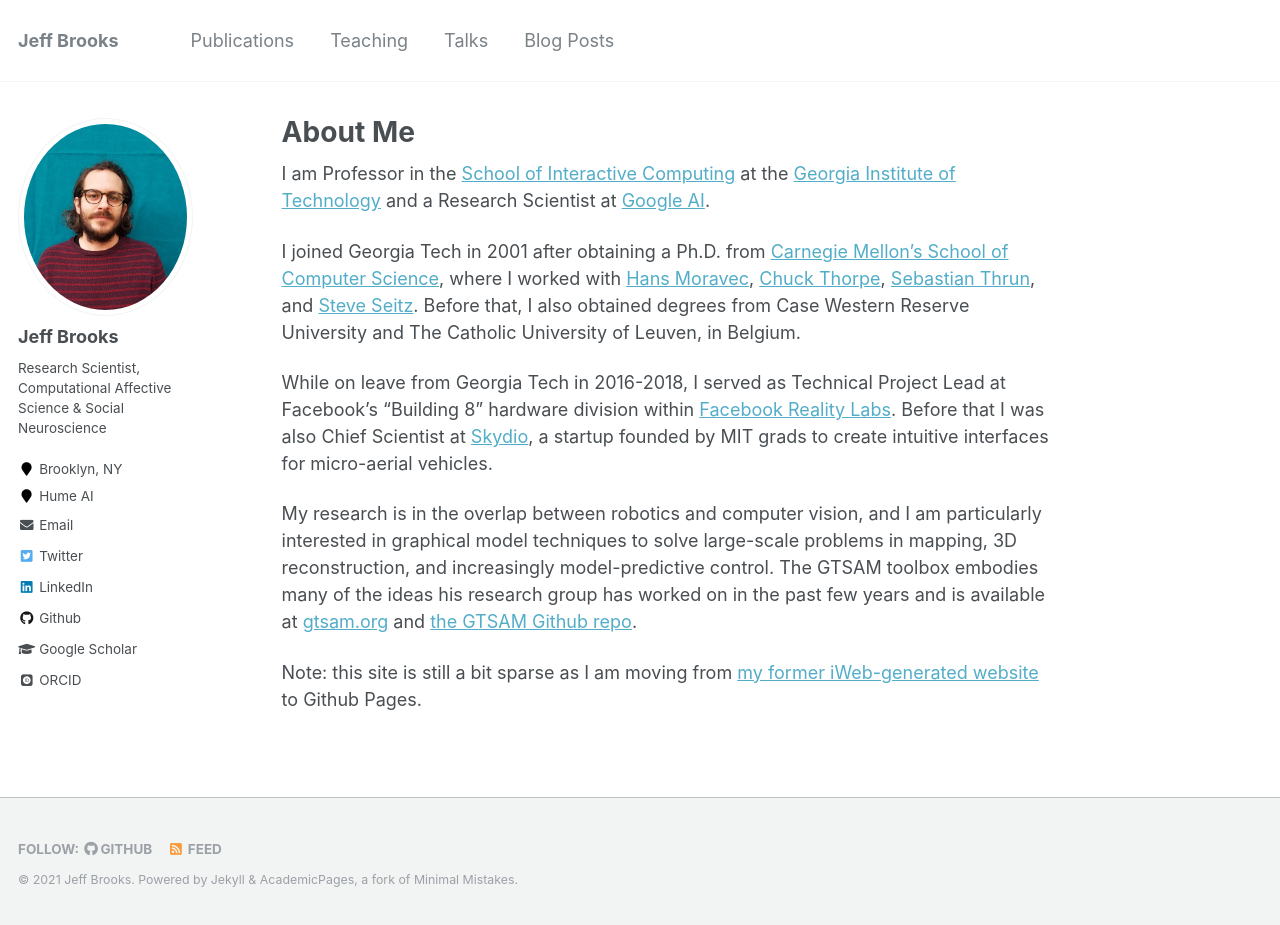
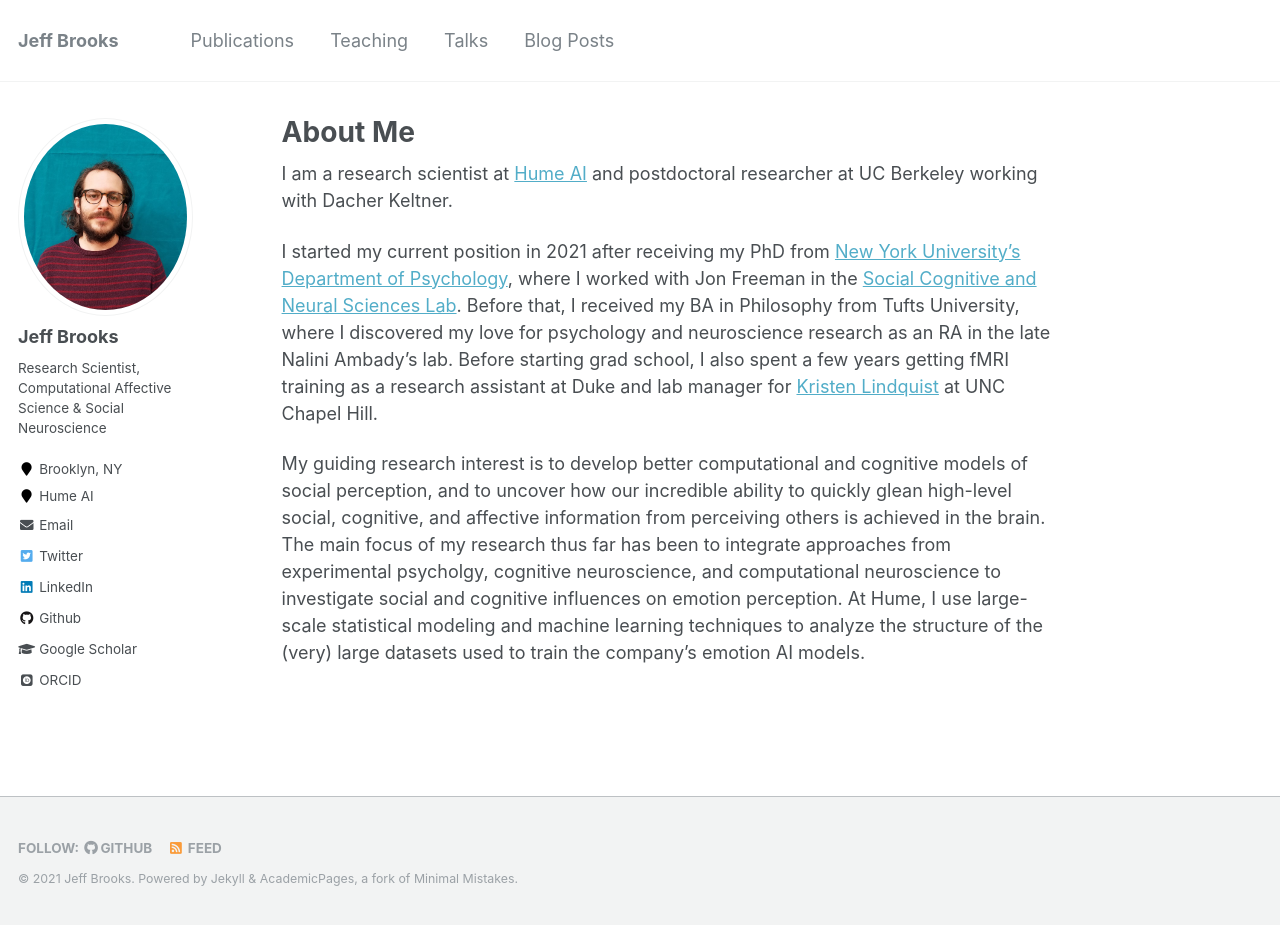
Before and after one commit to jeffreyallenbrooks/jeffreyallenbrooks.github.io, a Jekyll site: the page built from _pages/about.md, in a window 1280 px wide and 925 px high. Built offline with Jekyll 4.4.1, drawn with Linux system fonts in a browser that asks for light colours; some web fonts are replaced.

Commit message:
update about.md

```diff
--- a/_pages/about.md
+++ b/_pages/about.md
@@ -9,12 +9,8 @@ redirect_from:
 ---
 
 
-I am Professor in the [School of Interactive Computing](https://www.ic.gatech.edu/) at the [Georgia Institute of Technology](https://www.gatech.edu/) and a Research Scientist at [Google AI](https://ai.google/).
+I am a research scientist at [Hume AI](https://hume.ai/) and postdoctoral researcher at UC Berkeley working with Dacher Keltner.
 
-I joined Georgia Tech in 2001 after obtaining a Ph.D. from [Carnegie Mellon’s School of Computer Science](https://www.scs.cmu.edu/), where I worked with [Hans Moravec](https://frc.ri.cmu.edu/~hpm/), [Chuck Thorpe](https://www.clarkson.edu/people/chuck-thorpe), [Sebastian Thrun](http://robots.stanford.edu/), and [Steve Seitz](https://homes.cs.washington.edu/~seitz/). Before that, I also obtained degrees from Case Western Reserve University and The Catholic University of Leuven, in Belgium.
+I started my current position in 2021 after receiving my PhD from [New York University's Department of Psychology](https://as.nyu.edu/content/nyu-as/as/departments/psychology.html), where I worked with Jon Freeman in the [Social Cognitive and Neural Sciences Lab](https://freemanlab.org/). Before that, I received my BA in Philosophy from Tufts University, where I discovered my love for psychology and neuroscience research as an RA in the late Nalini Ambady's lab. Before starting grad school, I also spent a few years getting fMRI training as a research assistant at Duke and lab manager for [Kristen Lindquist](https://carolinaaffectivescience.com/) at UNC Chapel Hill.
 
-While on leave from Georgia Tech in 2016-2018, I served as Technical Project Lead at Facebook's "Building 8" hardware division within [Facebook Reality Labs](https://tech.fb.com/ar-vr/). Before that I was also Chief Scientist at [Skydio](skydio.com), a startup founded by MIT grads to create intuitive interfaces for micro-aerial vehicles.
-
-My research is in the overlap between robotics and computer vision, and I am particularly interested in graphical model techniques to solve large-scale problems in mapping, 3D reconstruction, and increasingly model-predictive control. The GTSAM toolbox embodies many of the ideas his research group has worked on in the past few years and is available at [gtsam.org](https://gtsam.org) and [the GTSAM Github repo](https://github.com/borglab/gtsam/pulse/monthly).
-
-Note: this site is still a bit sparse as I am moving from [my former iWeb-generated website](http://www.dellaert.com/) to Github Pages.
+My guiding research interest is to develop better computational and cognitive models of social perception, and to uncover how our incredible ability to quickly glean high-level social, cognitive, and affective information from perceiving others is achieved in the brain. The main focus of my research thus far has been to integrate approaches from experimental psycholgy, cognitive neuroscience, and computational neuroscience to investigate social and cognitive influences on emotion perception. At Hume, I use large-scale statistical modeling and machine learning techniques to analyze the structure of the (very) large datasets used to train the company's emotion AI models.
```
